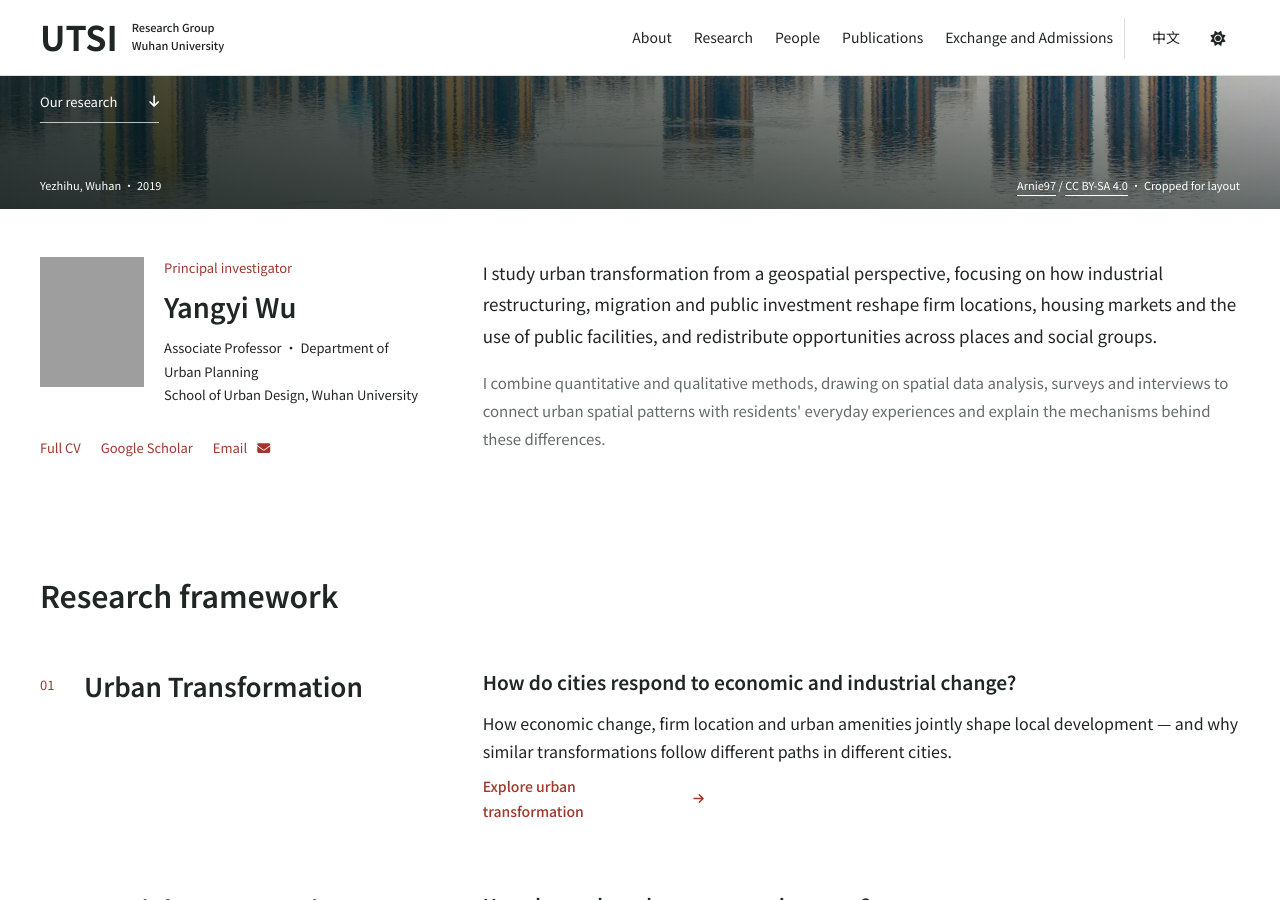
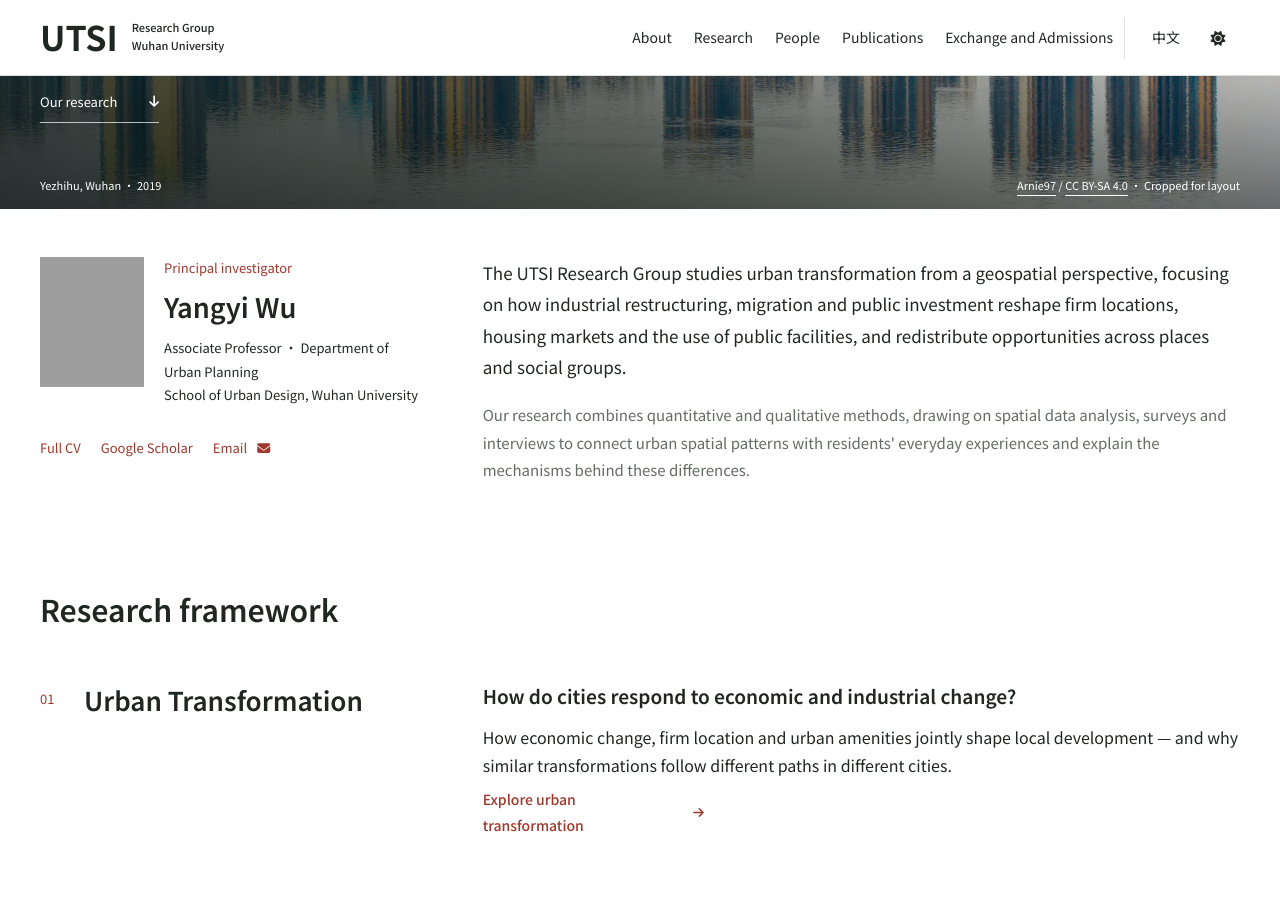
Before and after one commit to Yangyi-Wu/Yangyi-Wu.github.io, a Jekyll site: the page built from _pages/about.md, in a window 1280 px wide and 900 px high, scrolled down 397 px. Built offline with Jekyll 4.4.1, drawn with Linux system fonts in a browser that asks for light colours; grey boxes are pictures that could not be loaded.

Commit message:
Use research group voice in homepage introduction

```diff
--- a/_data/homepage.yml
+++ b/_data/homepage.yml
@@ -4,9 +4,9 @@ zh:
     关注城市转型中的空间重组与机会分配：产业与就业向何处集聚，住房市场如何分化，公共资源为谁所用。
   pi: 伍杨屹副教授 · 武汉大学城市设计学院
   pi_statement: >-
-    我从地理空间视角研究城市转型，关注产业调整、人口流动与公共投资如何改变企业区位、住房市场和公共设施使用，以及发展机会如何在不同地区和人群之间分配。
+    课题组从地理空间视角研究城市转型，关注产业调整、人口流动与公共投资如何改变企业区位、住房市场和公共设施使用，以及发展机会如何在不同地区和人群之间分配。
   pi_approach: >-
-    研究中，我结合定量与定性方法，将空间数据分析与问卷、访谈相互印证，联系城市空间格局与居民日常经验，解释差异背后的形成机制。
+    研究结合定量与定性方法，将空间数据分析与问卷、访谈相互印证，联系城市空间格局与居民日常经验，解释差异背后的形成机制。
   perspective_title: 地理空间视角
   introduction: >-
     产业调整、人口流动与公共投资重塑城市空间，影响企业区位、住房市场和公共设施使用。我们从地理空间视角解释这些变化，以及发展机会如何在不同地区和人群之间分配。
@@ -27,9 +27,9 @@ en:
     We study the spatial processes of urban transformation: how economic activity relocates and clusters, how public resources are redistributed, and how opportunities for different places and social groups change as a result.
   pi: Led by Associate Professor Yangyi Wu · School of Urban Design
   pi_statement: >-
-    I study urban transformation from a geospatial perspective, focusing on how industrial restructuring, migration and public investment reshape firm locations, housing markets and the use of public facilities, and redistribute opportunities across places and social groups.
+    The UTSI Research Group studies urban transformation from a geospatial perspective, focusing on how industrial restructuring, migration and public investment reshape firm locations, housing markets and the use of public facilities, and redistribute opportunities across places and social groups.
   pi_approach: >-
-    I combine quantitative and qualitative methods, drawing on spatial data analysis, surveys and interviews to connect urban spatial patterns with residents' everyday experiences and explain the mechanisms behind these differences.
+    Our research combines quantitative and qualitative methods, drawing on spatial data analysis, surveys and interviews to connect urban spatial patterns with residents' everyday experiences and explain the mechanisms behind these differences.
   perspective_title: A geospatial perspective
   introduction: >-
     Industrial restructuring, migration and public investment reshape firm locations, housing markets and the use of public facilities. A geospatial perspective explains these changes and how they redistribute development opportunities across places and social groups.
```
